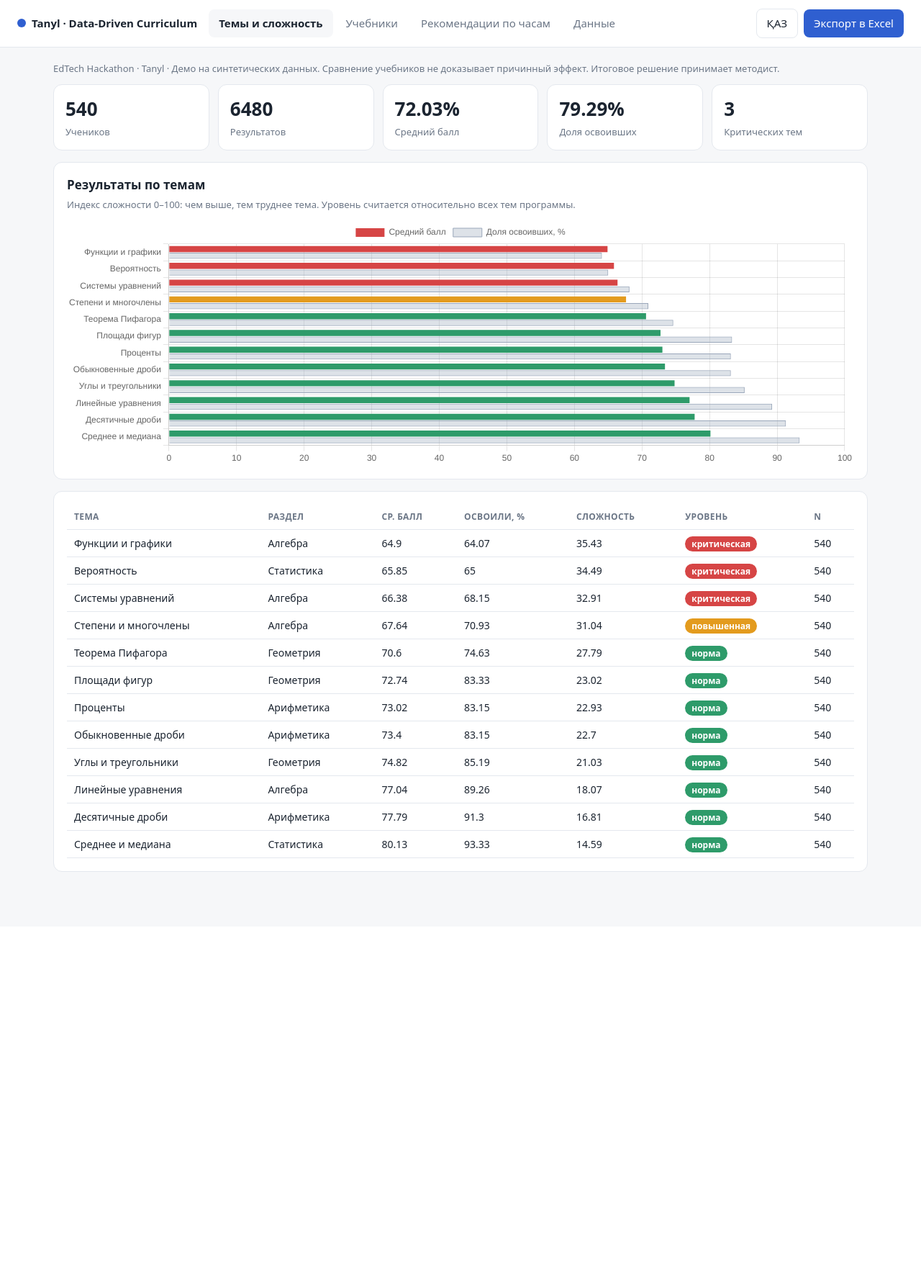
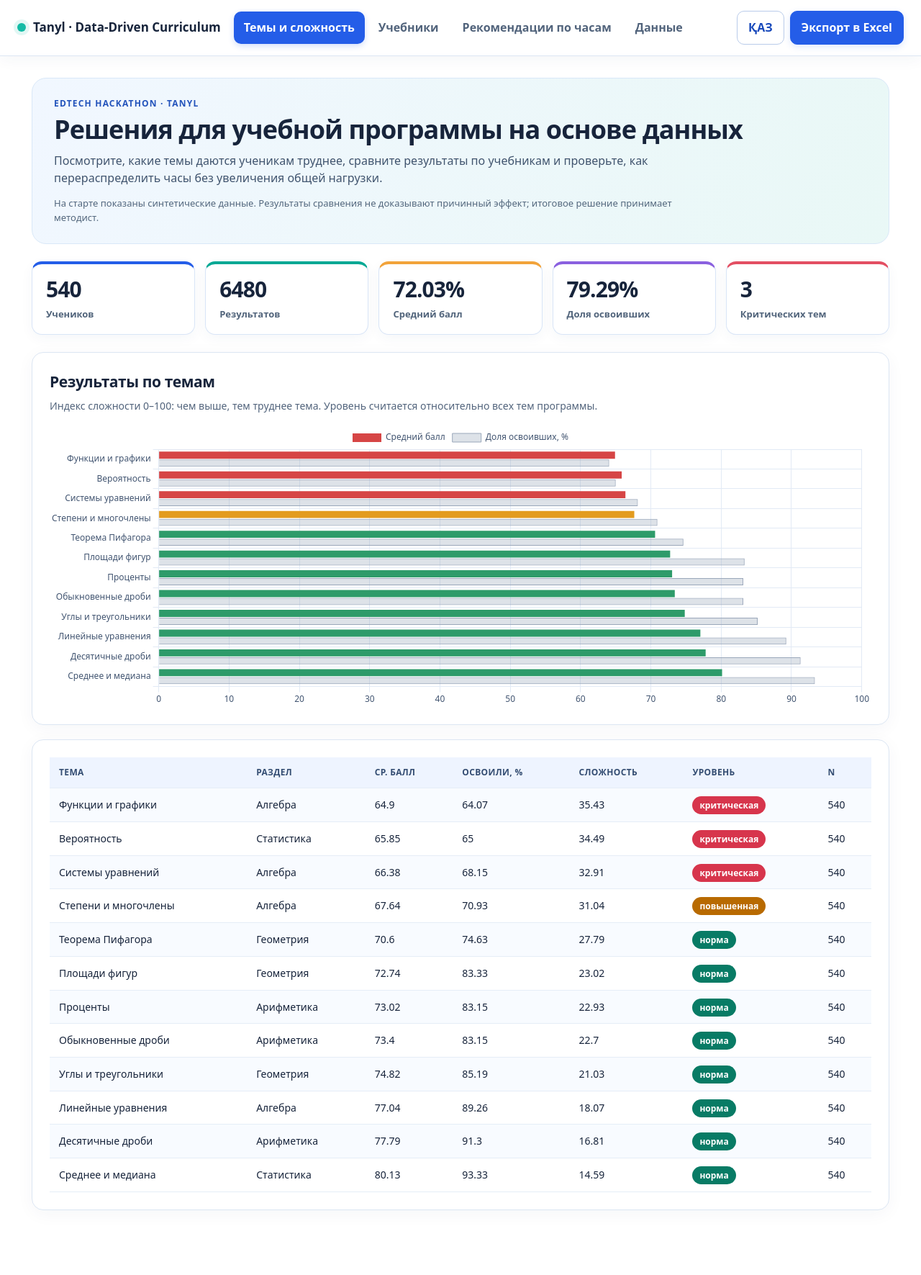
Before and after one commit to your-golden-hour/tanyl-data-driven-curriculum, a Flask app: page / in a window 1280 px wide. Shown: the whole page at 72% size. Before the commit the page ends 1211 px from the top, so only its background shows below. Run offline with Flask 3, Linux system fonts and the light colour scheme.

Commit message:
Refresh Tanyl dashboard with bright accessible layout

```diff
--- a/app/static/app.js
+++ b/app/static/app.js
@@ -1,5 +1,6 @@
 const I18N = {
   ru: {
+    intro_title: "Решения для учебной программы на основе данных", intro_description: "Посмотрите, какие темы даются ученикам труднее, сравните результаты по учебникам и проверьте, как перераспределить часы без увеличения общей нагрузки.", intro_note: "На старте показаны синтетические данные. Результаты сравнения не доказывают причинный эффект; итоговое решение принимает методист.",
     tab_topics: "Темы и сложность", tab_books: "Учебники", tab_hours: "Рекомендации по часам", tab_data: "Данные",
     export: "Экспорт в Excel",
     h_topics: "Результаты по темам", hint_topics: "Индекс сложности 0–100: чем выше, тем труднее тема. Уровень считается относительно всех тем программы.",
@@ -22,6 +23,7 @@ const I18N = {
     moved: "Перераспределено часов:", of: "из",
   },
   kk: {
+    intro_title: "Оқу бағдарламасына арналған деректерге негізделген шешімдер", intro_description: "Оқушыларға қиын тақырыптарды анықтаңыз, оқулықтар бойынша нәтижелерді салыстырыңыз және жалпы жүктемені арттырмай сағаттарды қайта бөлуді тексеріңіз.", intro_note: "Бастапқыда синтетикалық деректер көрсетіледі. Салыстыру себеп-салдар байланысын дәлелдемейді; соңғы шешімді әдіскер қабылдайды.",
     tab_topics: "Тақырыптар және қиындық", tab_books: "Оқулықтар", tab_hours: "Сағат бойынша ұсыныстар", tab_data: "Деректер",
     export: "Excel-ге экспорт",
     h_topics: "Тақырыптар бойынша нәтижелер", hint_topics: "Қиындық индексі 0–100: жоғары болған сайын тақырып қиынырақ. Деңгей бағдарламаның барлық тақырыбына қатысты есептеледі.",
@@ -64,6 +66,9 @@ function applyI18n() {
 }
 
 function setChart(id, config) {
+  Chart.defaults.color = "#425571";
+  Chart.defaults.borderColor = "#e2eaf5";
+  Chart.defaults.font.family = 'system-ui, -apple-system, "Segoe UI", sans-serif';
   if (charts[id]) charts[id].destroy();
   charts[id] = new Chart($(id), config);
 }
--- a/app/static/style.css
+++ b/app/static/style.css
@@ -1,38 +1,54 @@
-:root{--bg:#f6f7f9;--card:#fff;--ink:#1b2430;--mut:#6b7686;--line:#e4e8ee;--acc:#2f5fd0;
---crit:#d64545;--elev:#e39b1e;--ok:#2e9b6a}
-@media (prefers-color-scheme:dark){:root{--bg:#12161c;--card:#1a2029;--ink:#e8edf4;--mut:#93a0b2;--line:#2a3340;--acc:#6b92f0}}
+:root{color-scheme:light;--bg:#ffffff;--card:#ffffff;--ink:#17243b;--mut:#52647c;--line:#dce6f3;--acc:#245de8;--crit:#d7354c;--elev:#b86a00;--ok:#087b65;--soft:#f4f8ff}
 *{box-sizing:border-box}
-body{margin:0;background:var(--bg);color:var(--ink);font:15px/1.5 system-ui,-apple-system,"Segoe UI",Roboto,sans-serif}
-header{display:flex;gap:16px;align-items:center;flex-wrap:wrap;padding:12px 24px;background:var(--card);border-bottom:1px solid var(--line);position:sticky;top:0;z-index:5}
-.brand{font-weight:700;display:flex;align-items:center;gap:8px}
-.dot{width:12px;height:12px;border-radius:50%;background:var(--acc)}
-nav{display:flex;gap:4px;flex:1;flex-wrap:wrap}
-.tab{border:0;background:none;color:var(--mut);padding:8px 14px;border-radius:8px;cursor:pointer;font:inherit}
-.tab.active{background:var(--bg);color:var(--ink);font-weight:600}
+html{scroll-behavior:smooth}
+body{margin:0;background:var(--bg);color:var(--ink);font:16px/1.55 system-ui,-apple-system,"Segoe UI",Roboto,sans-serif}
+header{display:flex;gap:18px;align-items:center;flex-wrap:wrap;padding:15px max(24px,calc((100vw - 1240px)/2));background:#fff;border-bottom:1px solid var(--line);box-shadow:0 4px 20px #2239690d;position:sticky;top:0;z-index:5}
+.brand{font-size:17px;font-weight:800;display:flex;align-items:center;gap:10px;white-space:nowrap}
+.dot{width:12px;height:12px;border-radius:50%;background:#12bba5;box-shadow:0 0 0 5px #12bba520}
+nav{display:flex;gap:5px;flex:1;flex-wrap:wrap}
+.tab{border:0;background:transparent;color:#52647c;padding:10px 14px;border-radius:10px;cursor:pointer;font:inherit;font-weight:600;transition:background .15s,color .15s}
+.tab:hover,.tab:focus-visible{background:#eaf1ff;color:#1748bb}
+.tab.active{background:#245de8;color:#fff;box-shadow:0 3px 9px #245de833}
 .actions{display:flex;gap:8px;align-items:center}
-.btn,.ghost{border-radius:8px;padding:8px 14px;font:inherit;cursor:pointer;text-decoration:none;display:inline-block}
-.btn{background:var(--acc);color:#fff;border:0}
-.ghost{background:none;border:1px solid var(--line);color:var(--ink)}
-main{max-width:1180px;margin:0 auto;padding:20px 24px 60px}
-.kpis{display:grid;grid-template-columns:repeat(auto-fit,minmax(170px,1fr));gap:12px;margin-bottom:16px}
-.kpi{background:var(--card);border:1px solid var(--line);border-radius:12px;padding:14px 16px}
-.kpi b{display:block;font-size:26px;font-variant-numeric:tabular-nums}
-.kpi span{color:var(--mut);font-size:13px}
-.card{background:var(--card);border:1px solid var(--line);border-radius:12px;padding:18px;margin-bottom:16px;overflow-x:auto}
-h2{margin:0 0 6px;font-size:17px}
-.hint{color:var(--mut);margin:0 0 12px;font-size:13px}
-.chart-box{position:relative;height:340px}
-table{width:100%;border-collapse:collapse;font-size:14px;font-variant-numeric:tabular-nums}
-th,td{text-align:left;padding:8px 10px;border-bottom:1px solid var(--line);white-space:nowrap}
-td.wrap{white-space:normal;min-width:260px;color:var(--mut)}
-th{color:var(--mut);font-weight:600;font-size:12px;text-transform:uppercase;letter-spacing:.03em}
-.badge{padding:2px 9px;border-radius:99px;font-size:12px;font-weight:600;color:#fff}
+.btn,.ghost{border-radius:10px;padding:10px 15px;font:inherit;font-weight:700;cursor:pointer;text-decoration:none;display:inline-block}
+.btn{background:var(--acc);color:#fff;border:1px solid var(--acc);box-shadow:0 3px 10px #245de826}
+.btn:hover{background:#1647bc}
+.ghost{background:#fff;border:1px solid #b9cbea;color:#1748bb}
+.ghost:hover{background:#eaf1ff}
+main{max-width:1240px;margin:0 auto;padding:30px 24px 70px}
+.intro{background:linear-gradient(110deg,#f1f7ff 0%,#e9f8f6 100%);border:1px solid #d9e8f8;border-radius:20px;padding:26px 30px;margin-bottom:24px}
+.intro .eyebrow{color:#2353bb;font-weight:800;letter-spacing:.1em;text-transform:uppercase;font-size:12px;margin:0 0 5px}
+.intro h1{font-size:clamp(25px,3vw,36px);line-height:1.2;margin:0 0 9px;letter-spacing:-.025em}
+.intro p{margin:0;color:#40546e;max-width:890px}
+.intro .note{font-size:13px;margin-top:12px;color:#53677d}
+#runtime-status{color:#245de8;font-size:14px;font-weight:700;margin:0 0 14px}
+.kpis{display:grid;grid-template-columns:repeat(auto-fit,minmax(175px,1fr));gap:14px;margin-bottom:24px}
+.kpi{background:var(--card);border:1px solid #d9e5f7;border-top:4px solid var(--acc);border-radius:14px;padding:17px 19px;box-shadow:0 5px 18px #213b6e0b}
+.kpi:nth-child(2){border-top-color:#00a894}.kpi:nth-child(3){border-top-color:#f2a33a}.kpi:nth-child(4){border-top-color:#8a60df}.kpi:nth-child(5){border-top-color:#e34e62}
+.kpi b{display:block;font-size:30px;line-height:1.2;font-variant-numeric:tabular-nums;letter-spacing:-.03em}
+.kpi span{display:block;color:#51647b;font-size:13px;margin-top:6px;font-weight:600}
+.card{background:var(--card);border:1px solid var(--line);border-radius:16px;padding:24px;margin-bottom:20px;overflow-x:auto;box-shadow:0 5px 24px #1736630b}
+h2{margin:0 0 7px;font-size:21px;letter-spacing:-.02em}
+.hint{color:var(--mut);margin:0 0 17px;font-size:14px}
+.chart-box{position:relative;height:390px}
+table{width:100%;border-collapse:separate;border-spacing:0;font-size:14px;font-variant-numeric:tabular-nums}
+th,td{text-align:left;padding:12px 13px;border-bottom:1px solid #e5edf7;white-space:nowrap}
+tr:nth-child(even) td{background:#f8fbff}
+tr:hover td{background:#edf5ff}
+td.wrap{white-space:normal;min-width:260px;color:#43546a}
+th{background:#eef4ff;color:#344d72;font-weight:800;font-size:12px;text-transform:uppercase;letter-spacing:.03em}
+.badge{padding:4px 10px;border-radius:99px;font-size:12px;font-weight:700;color:#fff}
 .badge.critical{background:var(--crit)}.badge.elevated{background:var(--elev)}.badge.normal{background:var(--ok)}
-.pos{color:var(--ok);font-weight:700}.neg{color:var(--crit);font-weight:700}
-.controls{display:flex;gap:28px;flex-wrap:wrap;margin-bottom:12px}
-.controls label{display:flex;flex-direction:column;font-size:13px;color:var(--mut);min-width:220px}
-.error{background:#fdeaea;color:#8c1f1f;border:1px solid #f3bcbc;padding:10px 14px;border-radius:8px;margin-bottom:12px}
-form{display:flex;gap:12px;flex-wrap:wrap;align-items:flex-end}
-.file{display:flex;flex-direction:column;font-size:13px;color:var(--mut)}
-.links{font-size:13px}
-a{color:var(--acc)}
+.pos{color:var(--ok);font-weight:800}.neg{color:var(--crit);font-weight:800}
+.controls{display:flex;gap:30px;flex-wrap:wrap;margin:18px 0 20px;background:#f4f8ff;padding:18px;border-radius:12px}
+.controls label{display:flex;flex-direction:column;font-size:14px;color:#425571;min-width:230px;font-weight:600}
+.controls b{font-size:17px;color:#1748bb}
+input[type=range]{accent-color:#245de8;margin-top:8px;cursor:pointer}
+input[type=file]{font:inherit;font-size:13px;max-width:240px}
+.error{background:#fff0f2;color:#92263c;border:1px solid #f1bac4;padding:12px 16px;border-radius:10px;margin-bottom:16px}
+form{display:flex;gap:14px;flex-wrap:wrap;align-items:flex-end}
+.file{display:flex;flex-direction:column;gap:8px;font-size:14px;color:#425571;font-weight:700}
+.links{font-size:14px}
+a{color:#174fc8}
+a:focus-visible,button:focus-visible,input:focus-visible{outline:3px solid #f0b84a;outline-offset:2px}
+@media(max-width:700px){header{padding:12px 16px}.brand{width:100%}nav{order:3;width:100%;overflow-x:auto;flex-wrap:nowrap}.tab{white-space:nowrap;font-size:13px;padding:9px 11px}.actions{margin-left:auto}main{padding:18px 14px 45px}.intro{padding:20px}.card{padding:17px}.chart-box{height:310px}.kpis{grid-template-columns:repeat(2,minmax(0,1fr))}.kpi{padding:14px}.kpi b{font-size:25px}}
--- a/app/templates/index.html
+++ b/app/templates/index.html
@@ -22,7 +22,13 @@
   </div>
 </header>
 
-<main><p class="hint">EdTech Hackathon · Tanyl · Демо на синтетических данных. Сравнение учебников не доказывает причинный эффект. Итоговое решение принимает методист.</p>
+<main>
+  <section class="intro">
+    <p class="eyebrow">EdTech Hackathon · Tanyl</p>
+    <h1 data-i18n="intro_title">Решения для учебной программы на основе данных</h1>
+    <p data-i18n="intro_description">Посмотрите, какие темы даются ученикам труднее, сравните результаты по учебникам и проверьте, как перераспределить часы без увеличения общей нагрузки.</p>
+    <p class="note" data-i18n="intro_note">На старте показаны синтетические данные. Результаты сравнения не доказывают причинный эффект; итоговое решение принимает методист.</p>
+  </section>
   <div id="error" class="error" hidden></div>
   <section class="kpis" id="kpis"></section>
 
```
